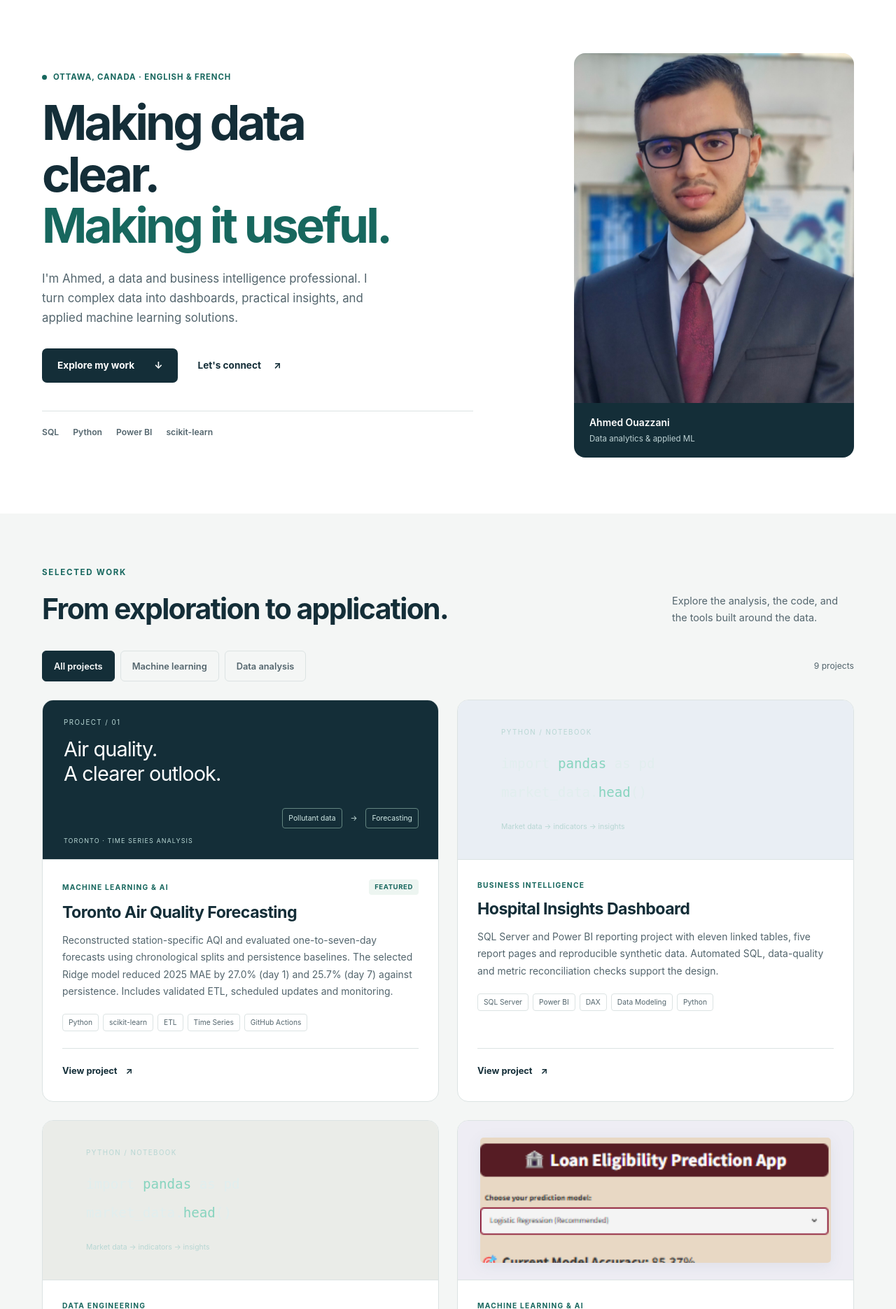
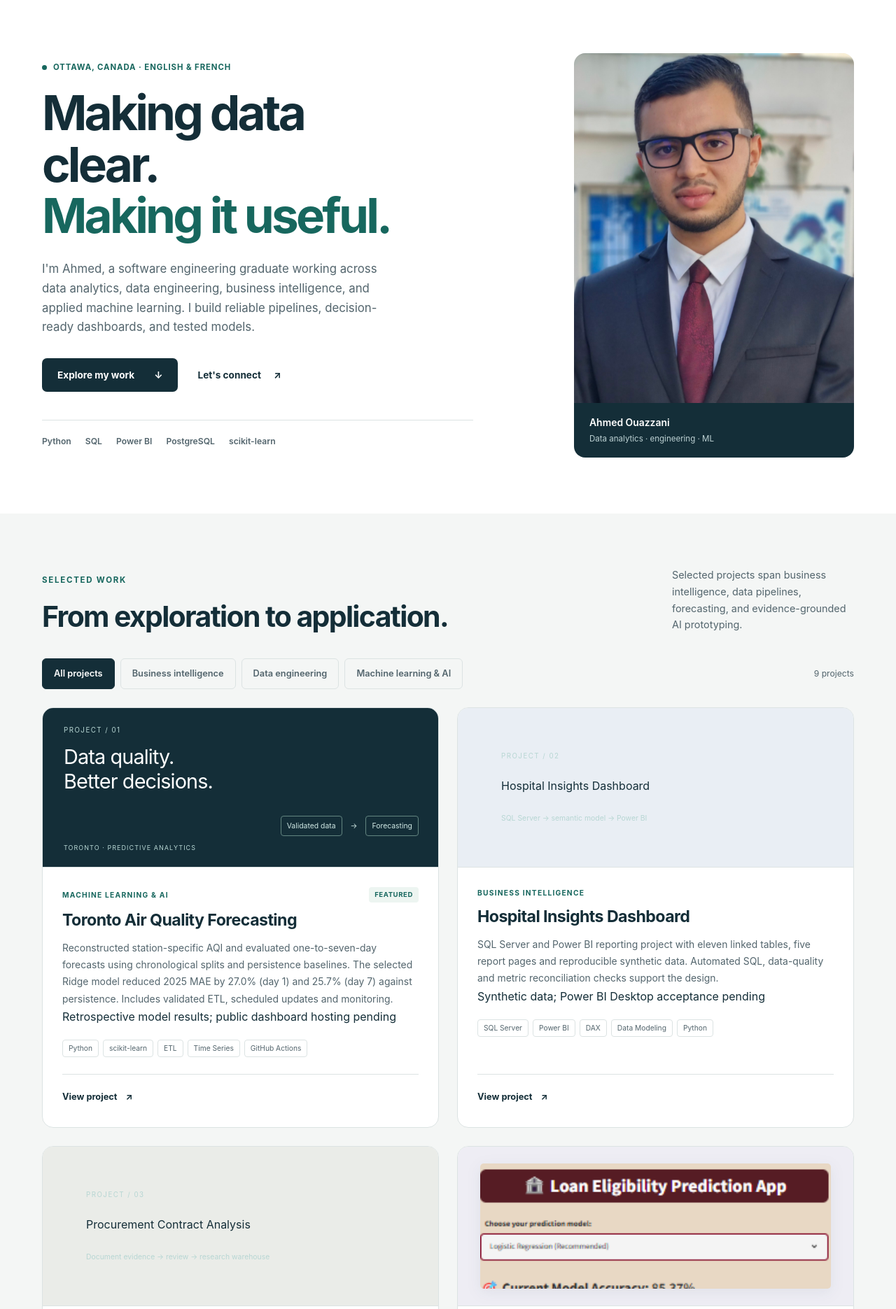
Before and after one commit to AhmedOT22/Portfolio, a Flask app: page / in a window 1280 px wide. Shown: the part 93-1964 px from the top of the page at 70% size. Run offline with Flask 3, Linux system fonts and the light colour scheme.

Commit message:
Align portfolio presentation with data engineering and applied AI work

```diff
--- a/templates/index.html
+++ b/templates/index.html
@@ -9,9 +9,9 @@
       Making data<br />clear.<br /><span>Making it useful.</span>
     </h1>
     <p class="hero-intro">
-      I'm Ahmed, a data and business intelligence professional. I turn complex
-      data into dashboards, practical insights, and applied machine learning
-      solutions.
+      I'm Ahmed, a software engineering graduate working across data analytics,
+      data engineering, business intelligence, and applied machine learning.
+      I build reliable pipelines, decision-ready dashboards, and tested models.
     </p>
     <div class="hero-actions">
       <a class="button button-primary" href="#projects"
@@ -21,8 +21,7 @@
       >
     </div>
     <div class="hero-tools" aria-label="Core tools">
-      <span>SQL</span><span>Python</span><span>Power BI</span
-      ><span>scikit-learn</span>
+      <span>Python</span><span>SQL</span><span>Power BI</span><span>PostgreSQL</span><span>scikit-learn</span>
     </div>
   </div>
   <figure class="portrait">
@@ -34,7 +33,7 @@
       fetchpriority="high"
     />
     <figcaption>
-      <span>Ahmed Ouazzani</span><span>Data analytics &amp; applied ML</span>
+      <span>Ahmed Ouazzani</span><span>Data analytics · engineering · ML</span>
     </figcaption>
   </figure>
 </section>
@@ -50,13 +49,13 @@
         <h2 id="projects-title">From exploration to application.</h2>
       </div>
       <p>
-        Explore the analysis, the code, and the tools built around the data.
+        Selected projects span business intelligence, data pipelines, forecasting,
+        and evidence-grounded AI prototyping.
       </p>
     </div>
     <div class="project-toolbar" hidden>
       <div class="filters" role="group" aria-label="Filter projects">
-        {% for filter in ['All projects', 'Machine learning', 'Data analysis']
-        %}<button
+        {% for filter in project_filters %}<button
           type="button"
           class="filter-button"
           data-filter="{{ filter }}"
@@ -85,7 +84,7 @@
           {% if project.image %}
           <img
             src="{{ url_for('static', filename=project.image) }}"
-            alt="{{ project.title }} application preview"
+            alt="{{ project.title }} project preview"
             loading="lazy"
             width="640"
             height="360"
@@ -96,21 +95,18 @@
             aria-label="Time series project workflow"
           >
             <span class="preview-kicker">PROJECT / 01</span>
-            <p>Air quality.<br />A clearer outlook.</p>
+            <p>Data quality.<br />Better decisions.</p>
             <div class="pipeline">
-              <span>Pollutant data</span><span aria-hidden="true">→</span
+              <span>Validated data</span><span aria-hidden="true">→</span
               ><span>Forecasting</span>
             </div>
-            <span class="preview-footnote">TORONTO · TIME SERIES ANALYSIS</span>
+            <span class="preview-footnote">TORONTO · PREDICTIVE ANALYTICS</span>
           </div>
           {% else %}
           <div class="notebook-preview">
-            <span class="preview-kicker">PYTHON / NOTEBOOK</span
-            ><span class="code-line">import <b>pandas</b> as pd</span
-            ><span class="code-line">market_data.<b>head</b>()</span
-            ><span class="notebook-label"
-              >Market data → indicators → insights</span
-            >
+            <span class="preview-kicker">PROJECT / {{ "%02d"|format(loop.index) }}</span>
+            <p class="preview-title">{{ project.title }}</p>
+            <span class="notebook-label">{{ project.preview or "Analysis · modelling · evaluation" }}</span>
           </div>
           {% endif %}
         </div>
@@ -121,6 +117,7 @@
           </p>
           <h3 id="project-{{ loop.index }}">{{ project.title }}</h3>
           <p class="project-summary">{{ project.description }}</p>
+          {% if project.status %}<p class="project-status">{{ project.status }}</p>{% endif %}
           <ul class="skill-tags" aria-label="Technologies">
             {% for skill in project.skills.split(', ') %}
             <li>{{ skill }}</li>
@@ -149,8 +146,9 @@
       {% endfor %}
     </div>
     <p class="project-note">
-      Prediction apps are educational demonstrations. See each repository for
-      dataset scope, evaluation, and limitations.
+      These projects have different maturity levels. Retrospective model metrics are not
+      production accuracy claims. Synthetic data and private prototypes are labelled,
+      and source repositories document remaining validation.
     </p>
   </div>
 </section>
@@ -175,26 +173,26 @@
   </div>
   <div class="about-details">
     <p class="about-intro">
-      I focus on making operational data easier to understand and use.
+      I build trustworthy data workflows and practical analytical applications.
     </p>
     <p>
-      Based in Ottawa, I work with SQL, Python, and Power BI to build data
-      models, pipelines, dashboards, and predictive analytics solutions. My
-      projects connect data preparation and evaluation with interfaces people
-      can actually explore.
+      Based in Ottawa, I combine software engineering and postgraduate training in
+      business intelligence and project management. My work spans Python and SQL
+      pipelines, Power BI reporting, time-series forecasting, and local AI-assisted
+      document review. I value reproducibility, honest evaluation and usable tools.
     </p>
     <dl class="capabilities">
       <div>
-        <dt>Business intelligence</dt>
-        <dd>SQL data models &amp; Power BI dashboards</dd>
+        <dt>Business intelligence &amp; analytics</dt>
+        <dd>SQL models, Power BI, DAX and stakeholder reporting</dd>
       </div>
       <div>
-        <dt>Data analysis</dt>
-        <dd>Data preparation, exploration &amp; visualization</dd>
+        <dt>Data engineering</dt>
+        <dd>ETL, data quality, PostgreSQL and automated pipelines</dd>
       </div>
       <div>
-        <dt>Applied machine learning</dt>
-        <dd>Model comparison, evaluation &amp; interactive apps</dd>
+        <dt>Machine learning &amp; applied AI</dt>
+        <dd>Forecast validation, model monitoring and evidence-grounded LLM prototypes</dd>
       </div>
     </dl>
   </div>
@@ -210,8 +208,8 @@
       Have a data challenge<br />or an opportunity in mind?
     </h2>
     <p>
-      Get in touch about business intelligence, data analytics, or applied
-      machine learning.
+      Get in touch about data analytics, BI development, data engineering,
+      forecasting or applied AI opportunities.
     </p>
   </div>
   <div class="contact-actions">
```
